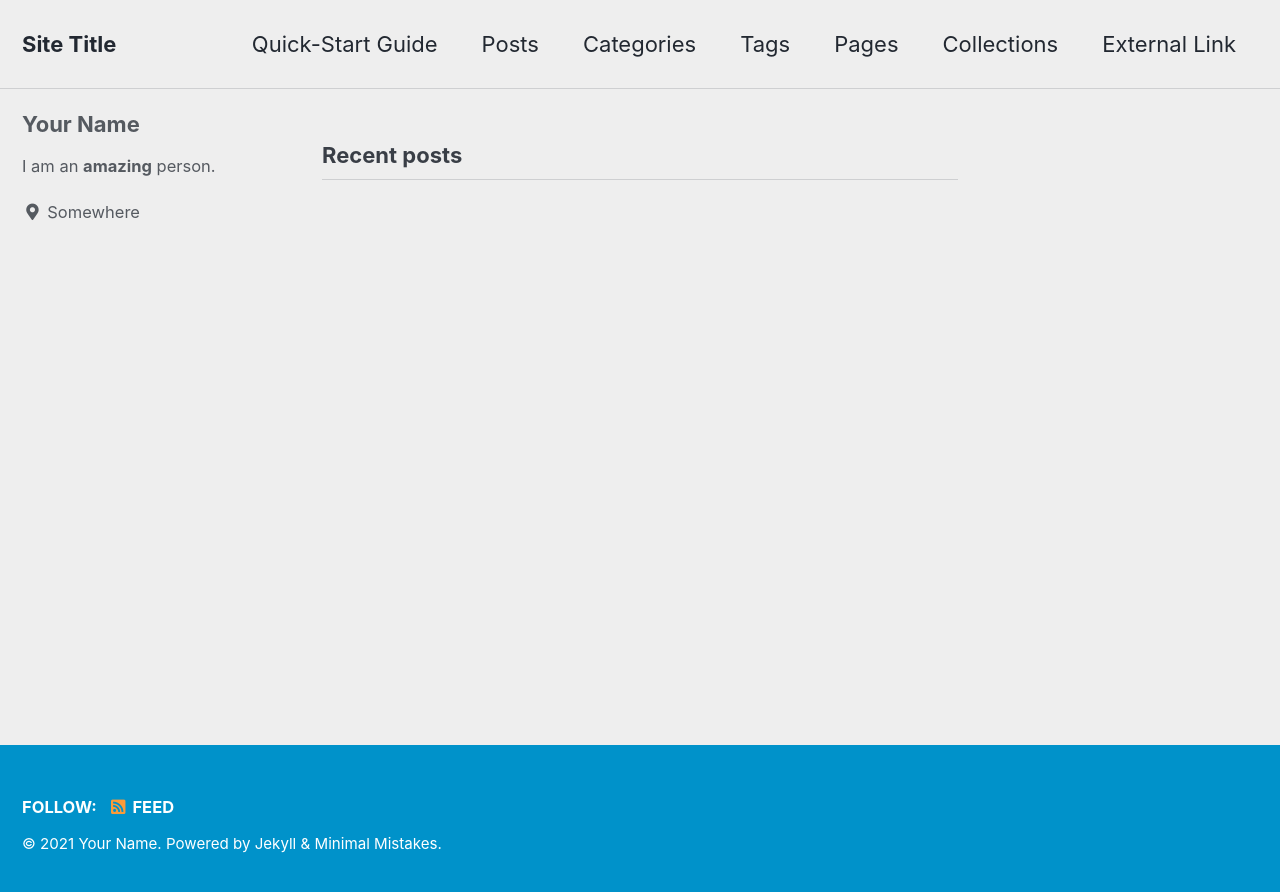
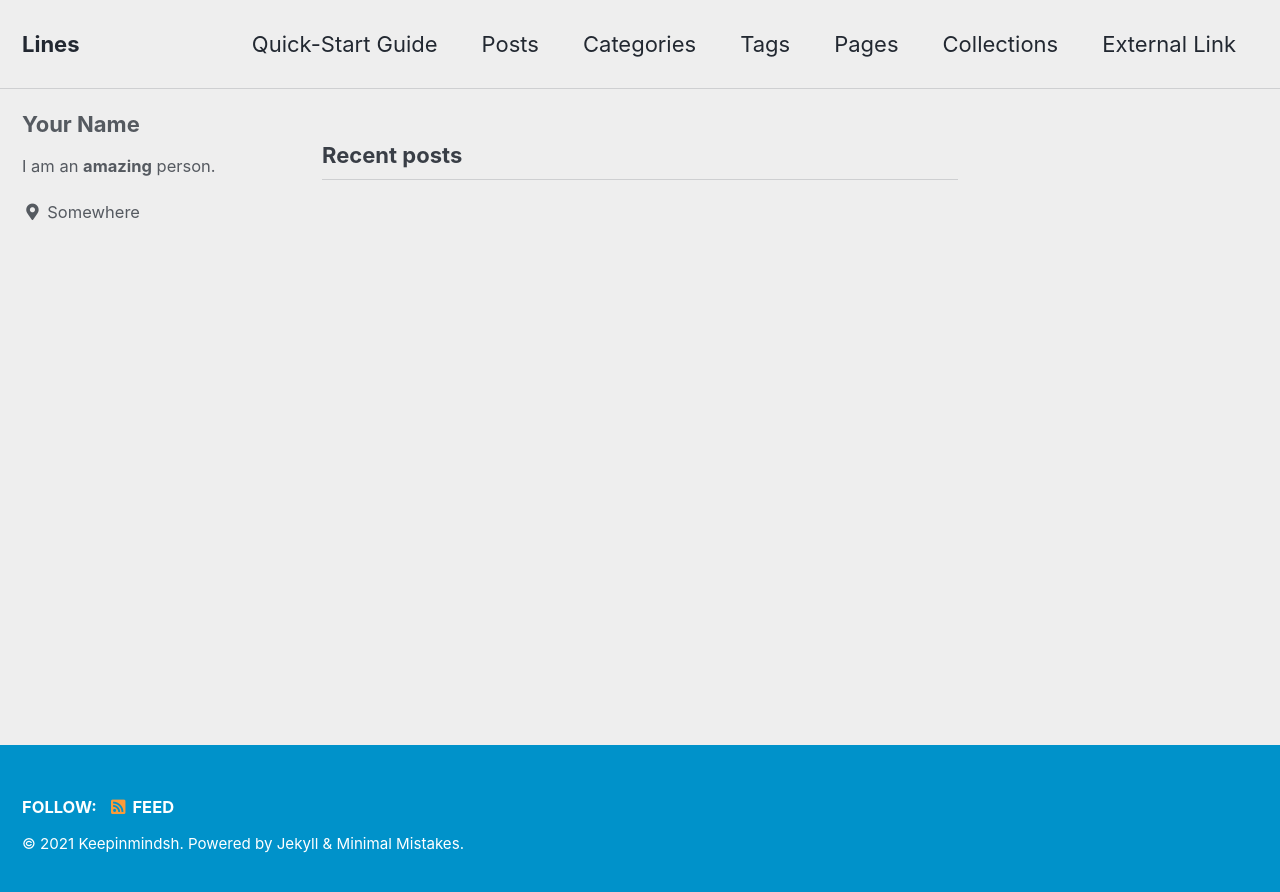
Before and after one commit to keepinmindsh/lines.io, a Jekyll site: the page built from index.html, in a window 1280 px wide. Shown: the top 892 px of the page. Built offline with Jekyll 4.4.1, drawn with Linux system fonts in a browser that asks for light colours; cached includes are drawn as plain includes; the list of posts is cut into pages by our own code.

Commit message:
404 페이지 추가 config.yml 추가 조정

```diff
--- a/_config.yml
+++ b/_config.yml
@@ -16,11 +16,11 @@ minimal_mistakes_skin    : "air" # "default" "air", "aqua", "contrast", "dark",
 
 # Site Settings
 locale                   : "en-US"
-title                    : "Site Title"
+title                    : "Lines"
 title_separator          : "-"
 subtitle                 : # site tagline that appears below site title in masthead
-name                     : "Your Name"
-description              : "An amazing website."
+name                     : "Keepinmindsh"
+description              : "Lines for code"
 url                      : # the base hostname & protocol for your site e.g. "https://mmistakes.github.io"
 baseurl                  : # the subpath of your site, e.g. "/blog"
 repository               : # GitHub username/repo-name e.g. "mmistakes/minimal-mistakes"
@@ -274,6 +274,7 @@ defaults:
       path: ""
       type: posts
     values:
+      show_date : true
       layout: single
       author_profile: true
       read_time: true
```
Also changed, not shown: _pages/404.md (added, +8 -0 lines).
